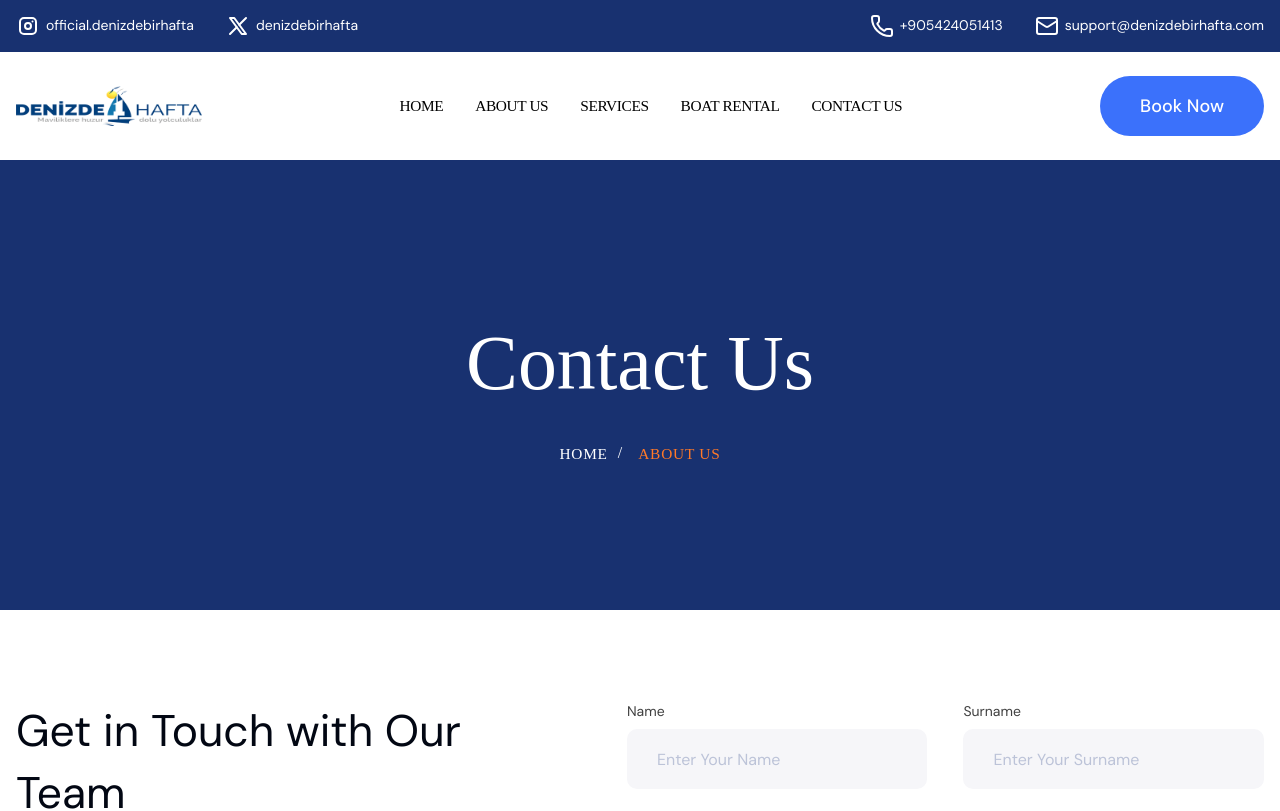
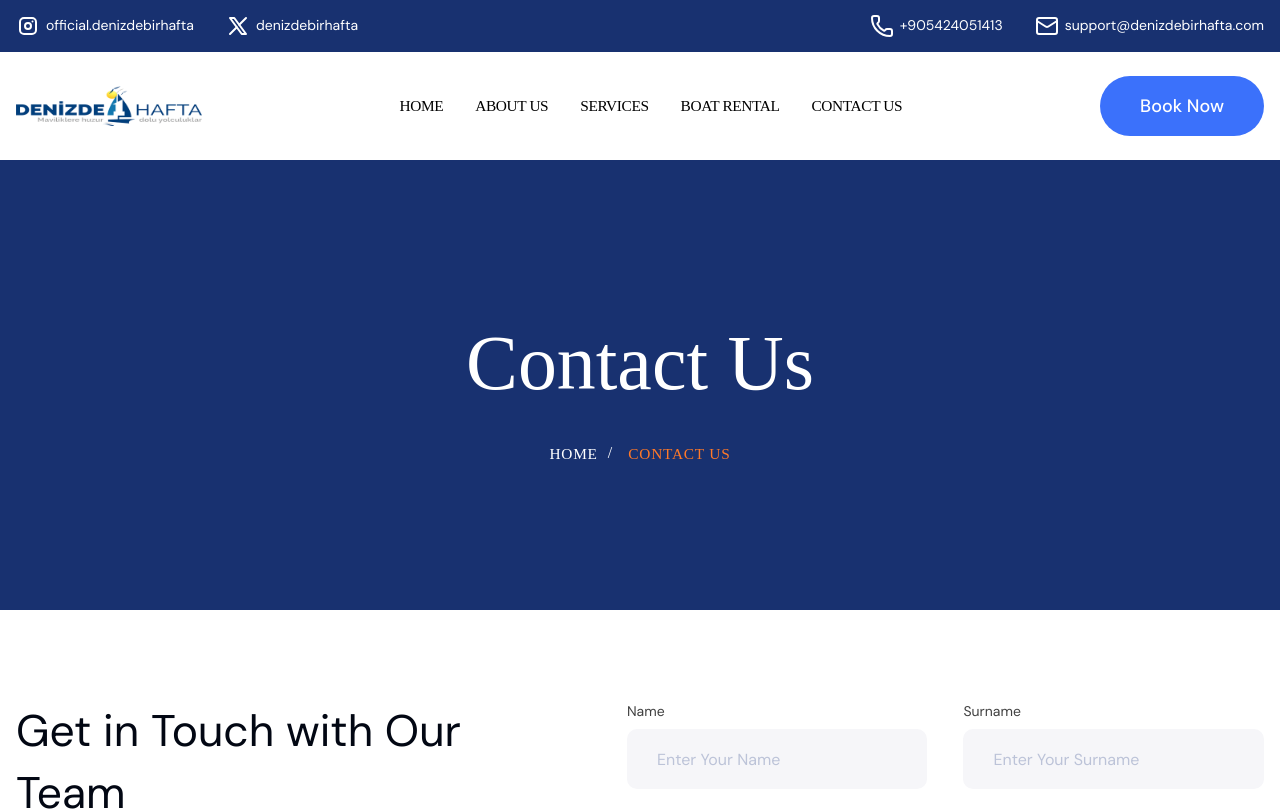
Before and after one commit to umittahmett/yacht-showcase, a Next.js app: page /contact in a window 1280 px wide. Shown: the top 811 px of the page. Built offline with nearby package versions, Linux system fonts and the light colour scheme; a web font is replaced by a local one.

Commit message:
fix: update Hero component link title to reflect current page

```diff
--- a/app/contact/page.tsx
+++ b/app/contact/page.tsx
@@ -7,7 +7,7 @@ import React from 'react'
 const ContactPage = () => {
   return (
     <div>
-      <Hero pages={[{ title: "About Us" , href: '/about'}]} title="Contact Us" />
+      <Hero pages={[{ title: "Contact Us" , href: '/contact'}]} title="Contact Us" />
       <ContactForm />
       <OurOffice />
       <Faq />
```
